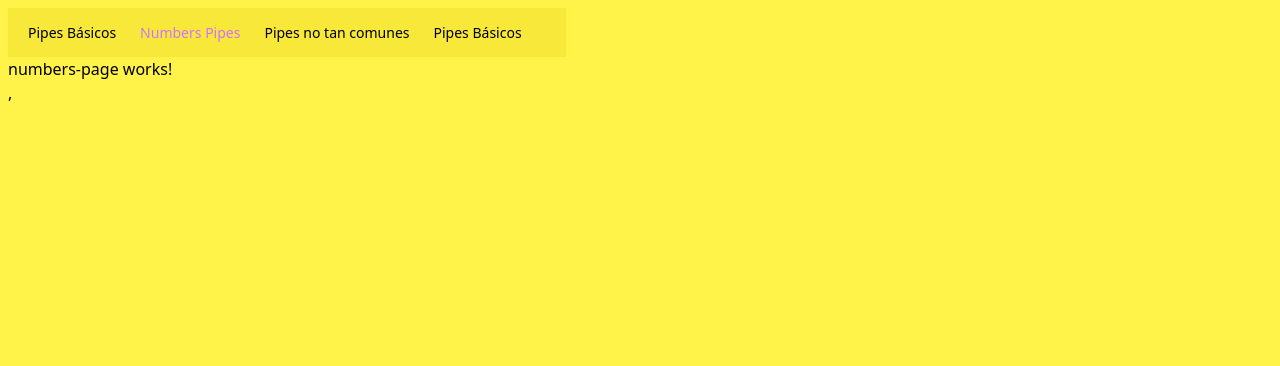
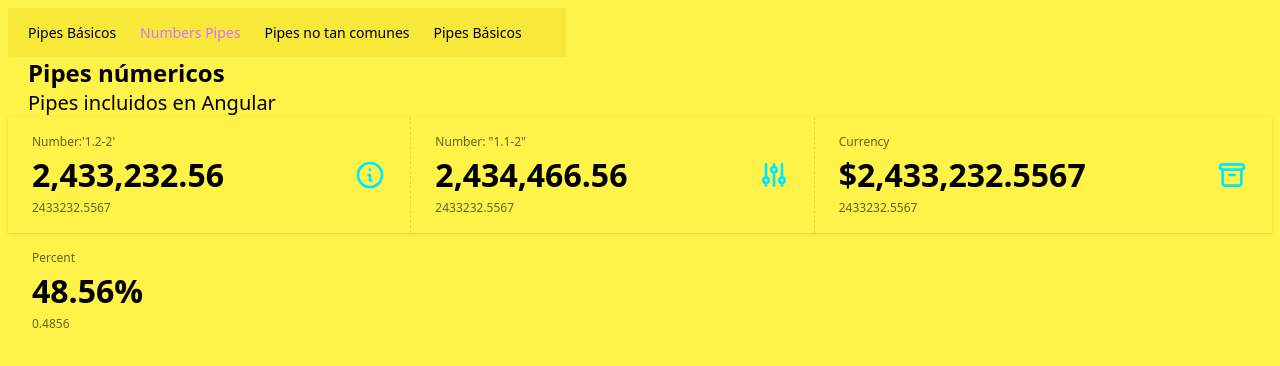
Before and after one commit to mello-999/05-pipes-app, an Angular app: page /numbers in a window 1280 px wide. Shown: the top 366 px of the page. Built offline with nearby package versions, Linux system fonts and the light colour scheme.

Commit message:
Cap.-152-Terminado

```diff
--- a/src/app/pages/numbers-page/numbers-page.component.html
+++ b/src/app/pages/numbers-page/numbers-page.component.html
@@ -1 +1,77 @@
-<p>numbers-page works!</p>,
+<section class="mx-5">
+  <h1 class="text-2xl font-bold">Pipes númericos</h1>
+  <h3 class="text-xl font font-thin">Pipes incluidos en Angular</h3>
+</section>
+
+
+<div class="stats stats-vertical lg:stats-horizontal shadow w-full">
+  <div class="stat">
+    <div class="stat-figure text-secondary">
+      <svg
+        xmlns="http://www.w3.org/2000/svg"
+        fill="none"
+        viewBox="0 0 24 24"
+        class="inline-block h-8 w-8 stroke-current"
+      >
+        <path
+          stroke-linecap="round"
+          stroke-linejoin="round"
+          stroke-width="2"
+          d="M13 16h-1v-4h-1m1-4h.01M21 12a9 9 0 11-18 0 9 9 0 0118 0z"
+        ></path>
+      </svg>
+    </div>
+    <div class="stat-title">Number:'1.2-2'</div>
+    <div class="stat-value">{{ totalSells() | number : "1.2-2" }}</div>
+    <div class="stat-desc">{{ totalSells() }}</div>
+  </div>
+
+  <div class="stat">
+    <div class="stat-figure text-secondary">
+      <svg
+        xmlns="http://www.w3.org/2000/svg"
+        fill="none"
+        viewBox="0 0 24 24"
+        class="inline-block h-8 w-8 stroke-current"
+      >
+        <path
+          stroke-linecap="round"
+          stroke-linejoin="round"
+          stroke-width="2"
+          d="M12 6V4m0 2a2 2 0 100 4m0-4a2 2 0 110 4m-6 8a2 2 0 100-4m0 4a2 2 0 110-4m0 4v2m0-6V4m6 6v10m6-2a2 2 0 100-4m0 4a2 2 0 110-4m0 4v2m0-6V4"
+        ></path>
+      </svg>
+    </div>
+    <div class="stat-title">Number: "1.1-2"</div>
+    <div class="stat-value">{{ totalSells() + 1234 | number : "1.1-2" }}</div>
+    <div class="stat-desc">{{ totalSells() }}</div>
+  </div>
+
+  <div class="stat">
+    <div class="stat-figure text-secondary">
+      <svg
+        xmlns="http://www.w3.org/2000/svg"
+        fill="none"
+        viewBox="0 0 24 24"
+        class="inline-block h-8 w-8 stroke-current"
+      >
+        <path
+          stroke-linecap="round"
+          stroke-linejoin="round"
+          stroke-width="2"
+          d="M5 8h14M5 8a2 2 0 110-4h14a2 2 0 110 4M5 8v10a2 2 0 002 2h10a2 2 0 002-2V8m-9 4h4"
+        ></path>
+      </svg>
+    </div>
+    <div class="stat-title">Currency</div>
+    <div class="stat-value">{{ totalSells() | currency : "CAD" : "symbol-narrow": "1.4-4" }}</div>
+    <div class="stat-desc">{{ totalSells() }}</div>
+  </div>
+</div>
+
+<div class="stat">
+  <div class="stat-title">Percent</div>
+  <div class="stat-value">{{ percent() | percent : "1.2-2" }}</div>
+  <div class="stat-desc">{{ percent() }}
+  </div>
+</div>
--- a/src/app/pages/numbers-page/numbers-page.component.ts
+++ b/src/app/pages/numbers-page/numbers-page.component.ts
@@ -1,9 +1,15 @@
-import { ChangeDetectionStrategy, Component } from '@angular/core';
+import { CurrencyPipe, DecimalPipe, PercentPipe } from '@angular/common';
+import { ChangeDetectionStrategy, Component, signal } from '@angular/core';
 
 @Component({
   selector: 'app-numbers-page',
-  imports: [],
+  imports: [ DecimalPipe, PercentPipe, CurrencyPipe ],
   templateUrl: './numbers-page.component.html',
   changeDetection: ChangeDetectionStrategy.OnPush,
 })
-export default class NumbersPageComponent { }
+export default class NumbersPageComponent {
+
+  totalSells = signal (2_433_232.5567);
+  percent = signal (0.4856);
+
+ }
```
